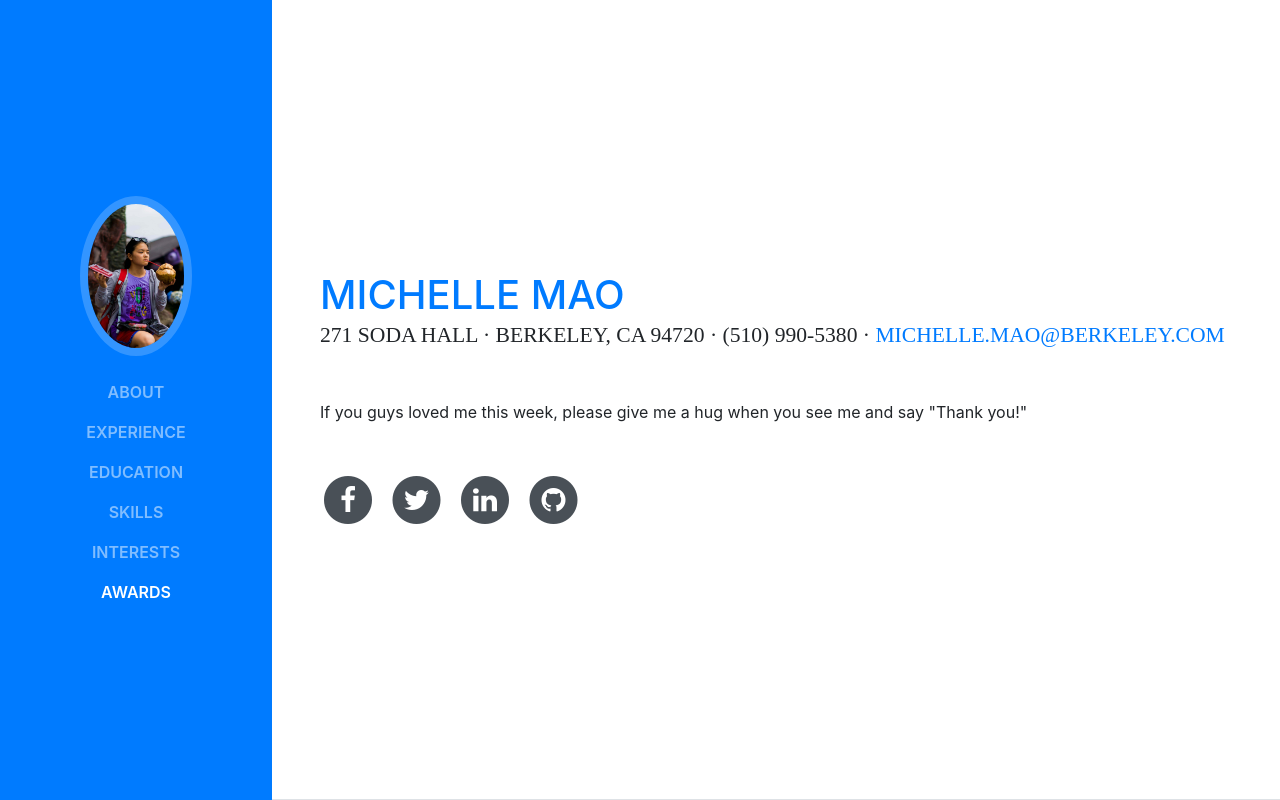
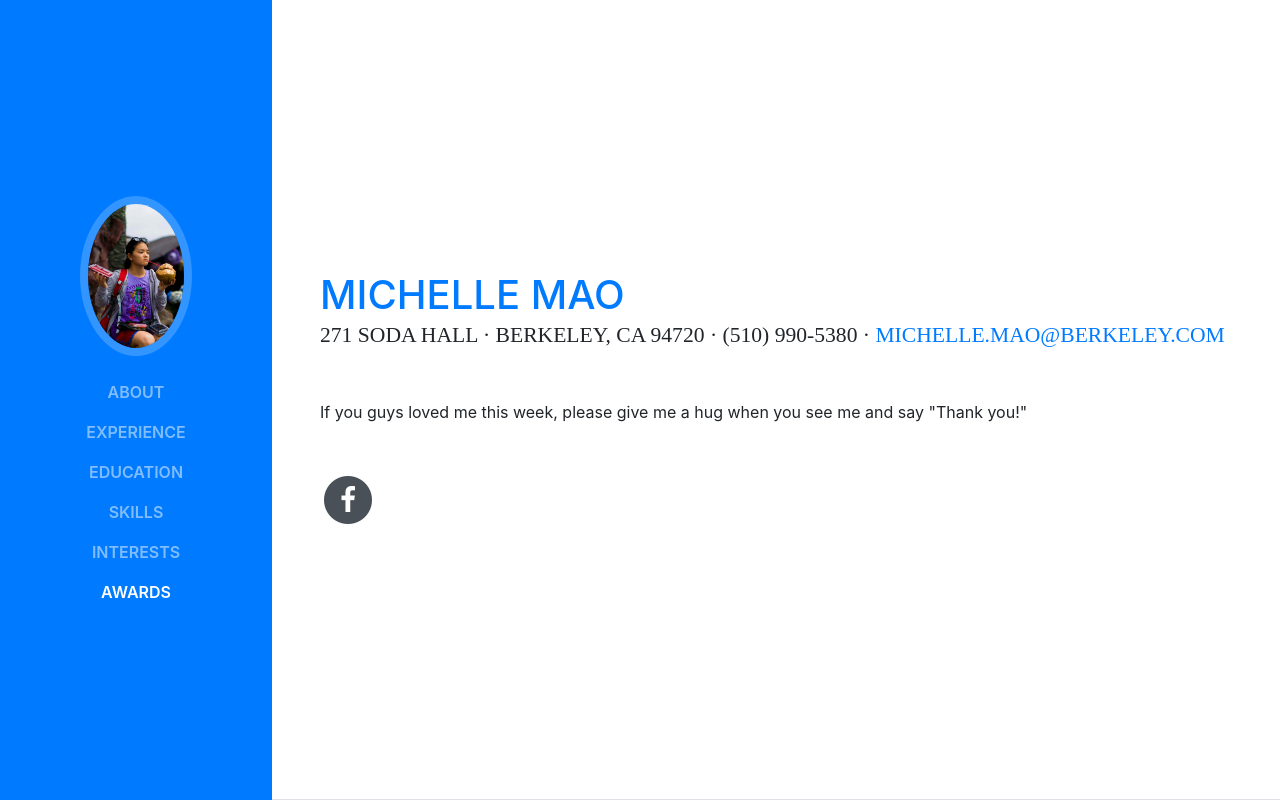
Before and after one commit to cskwebdemo/cskwebdemo.github.io, a website with bundled scripts: page index.html in a window 1280 px wide. Shown: the top 800 px of the page. Built offline with nearby package versions, Linux system fonts and the light colour scheme; a web font is replaced by a local one.

Commit message:
remove rando links

```diff
--- a/index.html
+++ b/index.html
@@ -74,34 +74,10 @@
           <p class="mb-5">If you guys loved me this week, please give me a hug when you see me and say "Thank you!"</p>
           <ul class="list-inline list-social-icons mb-0">
             <li class="list-inline-item">
-              <a href="#">
+              <a href="https://www.facebook.com/Michelle.Mao.54725">
                 <span class="fa-stack fa-lg">
                   <i class="fa fa-circle fa-stack-2x"></i>
                   <i class="fa fa-facebook fa-stack-1x fa-inverse"></i>
-                </span>
-              </a>
-            </li>
-            <li class="list-inline-item">
-              <a href="#">
-                <span class="fa-stack fa-lg">
-                  <i class="fa fa-circle fa-stack-2x"></i>
-                  <i class="fa fa-twitter fa-stack-1x fa-inverse"></i>
-                </span>
-              </a>
-            </li>
-            <li class="list-inline-item">
-              <a href="#">
-                <span class="fa-stack fa-lg">
-                  <i class="fa fa-circle fa-stack-2x"></i>
-                  <i class="fa fa-linkedin fa-stack-1x fa-inverse"></i>
-                </span>
-              </a>
-            </li>
-            <li class="list-inline-item">
-              <a href="#">
-                <span class="fa-stack fa-lg">
-                  <i class="fa fa-circle fa-stack-2x"></i>
-                  <i class="fa fa-github fa-stack-1x fa-inverse"></i>
                 </span>
               </a>
             </li>
```
